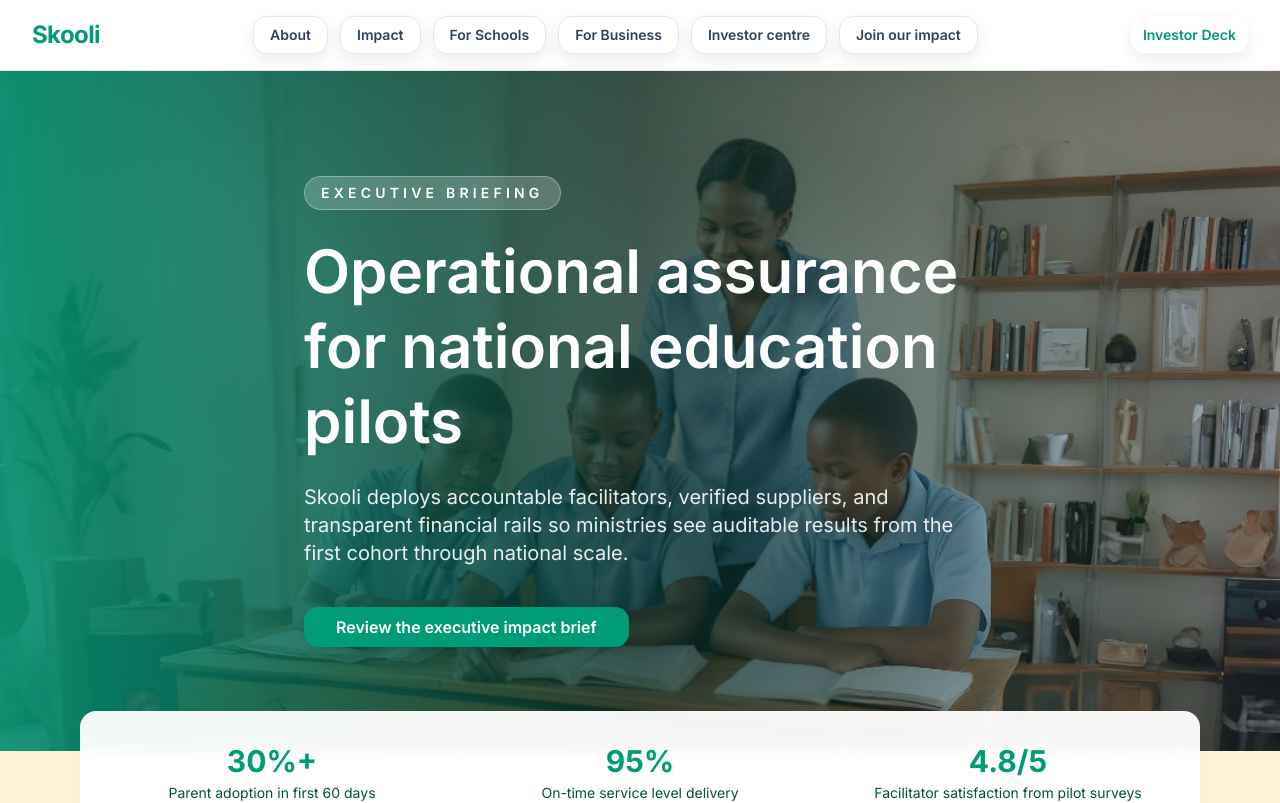
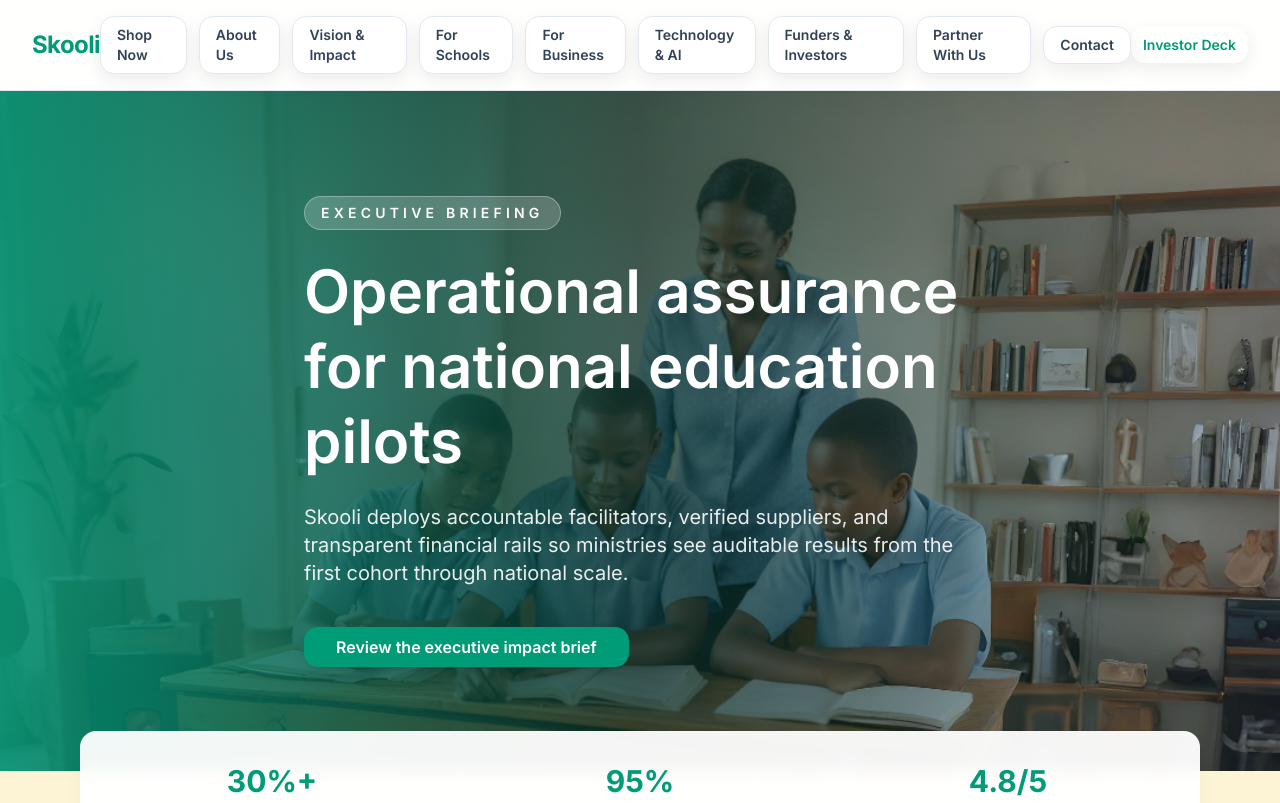
Before and after one commit to nyacly/skooli_website_demo, a React (Vite) app: page / in a window 1280 px wide. Shown: the top 803 px of the page. Built offline with nearby package versions, Linux system fonts and the light colour scheme.

Commit message:
Improve header accessibility and focus styles

```diff
--- a/src/components/layout/Header.jsx
+++ b/src/components/layout/Header.jsx
@@ -1,21 +1,52 @@
-import { useState } from 'react'
+import { useEffect, useRef, useState } from 'react'
 import { Link, NavLink } from 'react-router-dom'
 import { Menu, X } from 'lucide-react'
 import { Button } from '@/components/ui/button.jsx'
 
-const navItems = [
-  { name: 'About', to: '/about-us' },
-  { name: 'Impact', to: '/vision-impact' },
+const primaryNavItems = [
+  { name: 'Shop Now', to: '/shop-now' },
+  { name: 'About Us', to: '/about-us' },
+  { name: 'Vision & Impact', to: '/vision-impact' },
   { name: 'For Schools', to: '/schools' },
   { name: 'For Business', to: '/for-business' },
-  { name: 'Investor centre', to: '/funders' },
-  { name: 'Join our impact', to: '/partner' },
+  { name: 'Technology & AI', to: '/technology-ai' },
+  { name: 'Funders & Investors', to: '/funders' },
+  { name: 'Partner With Us', to: '/partner' },
+  { name: 'Contact', to: '/contact' },
 ]
 
 export default function Header() {
   const [open, setOpen] = useState(false)
+  const toggleRef = useRef(null)
+  const firstNavLinkRef = useRef(null)
 
-  const closeMenu = () => setOpen(false)
+  useEffect(() => {
+    if (open && firstNavLinkRef.current) {
+      firstNavLinkRef.current.focus()
+    }
+  }, [open])
+
+  useEffect(() => {
+    if (!open) {
+      return undefined
+    }
+
+    const handleKeyDown = (event) => {
+      if (event.key === 'Escape') {
+        event.preventDefault()
+        setOpen(false)
+        toggleRef.current?.focus()
+      }
+    }
+
+    window.addEventListener('keydown', handleKeyDown)
+    return () => window.removeEventListener('keydown', handleKeyDown)
+  }, [open])
+
+  const closeMenu = () => {
+    setOpen(false)
+    toggleRef.current?.focus()
+  }
 
   return (
     <header className="sticky top-0 z-50 border-b border-slate-200 bg-white/95 backdrop-blur">
@@ -23,8 +54,8 @@ export default function Header() {
         <Link to="/" className="flex items-center gap-2 text-[var(--brand-emerald)]">
           <span className="text-2xl font-bold tracking-tight">Skooli</span>
         </Link>
-        <nav className="hidden items-center gap-3 lg:flex">
-          {navItems.map(({ name, to }) => (
+        <nav aria-label="Primary" className="hidden items-center gap-3 lg:flex">
+          {primaryNavItems.map(({ name, to }) => (
             <NavLink
               key={to}
               to={to}
@@ -54,18 +85,30 @@ export default function Header() {
           onClick={() => setOpen((prev) => !prev)}
           className="rounded-md border border-slate-200 p-2 text-[var(--brand-emerald)] shadow-sm transition hover:border-[color-mix(in_srgb,var(--brand-emerald)_70%,#032823_30%)] hover:text-[color-mix(in_srgb,var(--brand-emerald)_70%,#032823_30%)] lg:hidden"
           aria-label="Toggle navigation"
+          aria-expanded={open}
+          aria-controls="mobile-navigation"
+          aria-haspopup="true"
+          ref={toggleRef}
         >
           {open ? <X className="size-5" /> : <Menu className="size-5" />}
         </button>
       </div>
-      {open && (
-        <div className="border-t border-slate-200 bg-white/95 shadow-lg shadow-black/5 lg:hidden">
-          <nav className="mx-auto flex max-w-7xl flex-col gap-1 px-4 py-4">
-            {navItems.map(({ name, to }) => (
+      <div
+        id="mobile-navigation"
+        className="border-t border-slate-200 bg-white/95 shadow-lg shadow-black/5 lg:hidden"
+        hidden={!open}
+      >
+        <nav aria-label="Mobile" className="mx-auto flex max-w-7xl flex-col gap-1 px-4 py-4">
+          {primaryNavItems.map(({ name, to }) => (
             <NavLink
               key={to}
               to={to}
               onClick={closeMenu}
+              ref={(element) => {
+                if (element && primaryNavItems[0].to === to) {
+                  firstNavLinkRef.current = element
+                }
+              }}
               className={({ isActive }) =>
                 `rounded-md px-3 py-2 text-sm font-semibold transition-colors ${
                   isActive
@@ -90,7 +133,6 @@ export default function Header() {
           </div>
         </nav>
       </div>
-      )}
     </header>
   )
 }
--- a/src/index.css
+++ b/src/index.css
@@ -48,6 +48,14 @@
   }
   body {
     @apply bg-background text-foreground;
+  }
+  :focus:not(:focus-visible) {
+    outline: none;
+  }
+  :focus-visible {
+    outline: 3px solid var(--ring);
+    outline-offset: 3px;
+    border-radius: var(--radius-sm);
   }
 }
 
```
Lines whose indentation alone changed are shown as unchanged.
